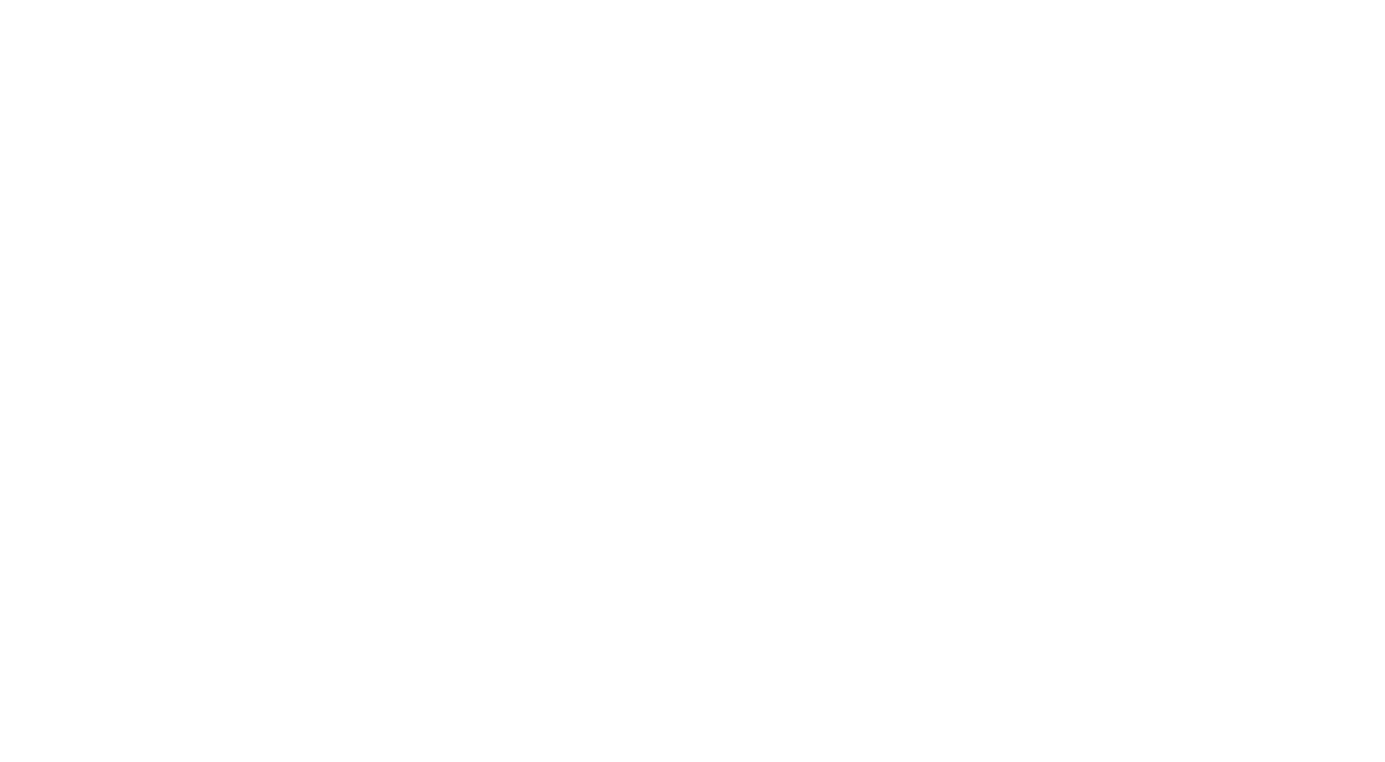
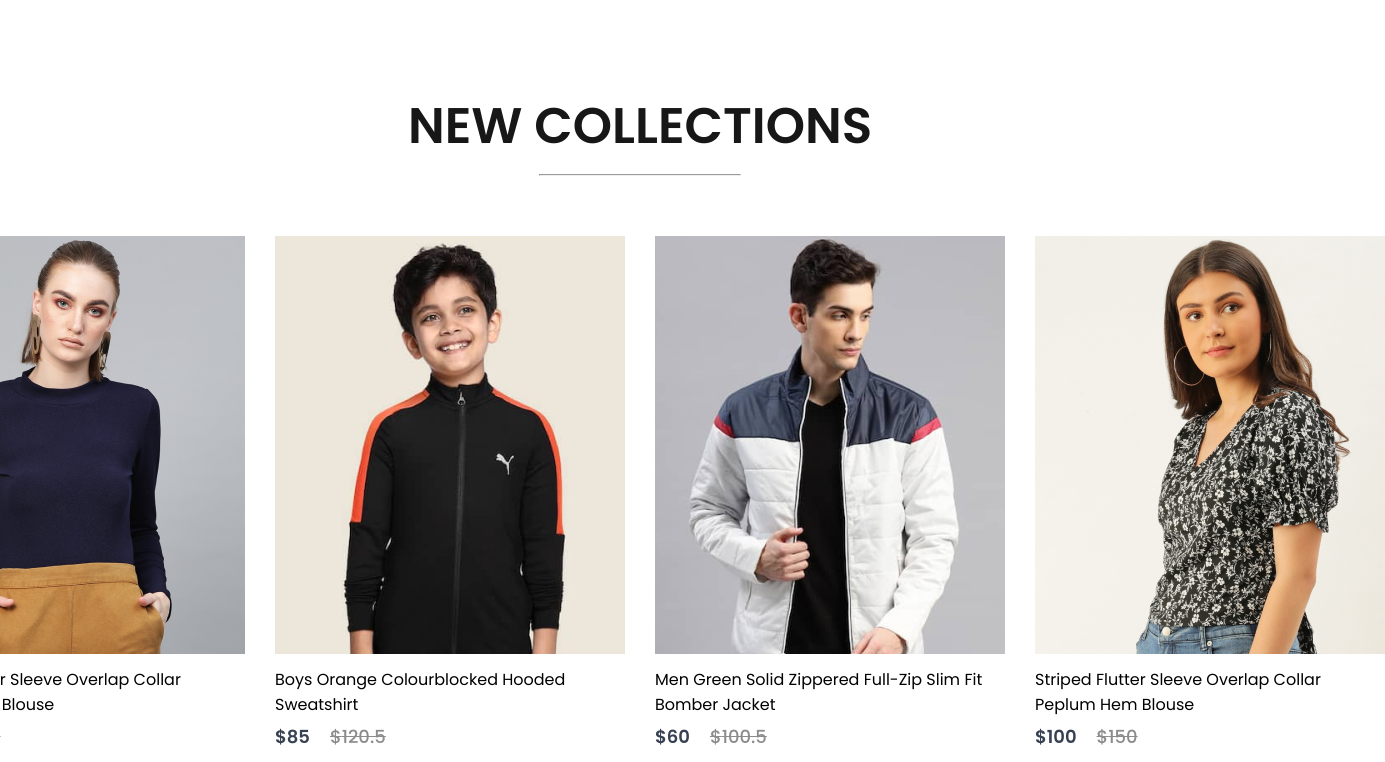
Before and after one commit to sahilsh17/Ecom, a React (Create React App) app in the folder frontend/: page / in a window 1280 px wide. Shown: the part 2158-2920 px from the top of the page, 1385 px wide, since content can reach past the window. Before the commit the page ends 2247 px from the top, so only its background shows below. Built offline with nearby package versions, Linux system fonts and the light colour scheme.

Commit message:
added new collections component and css

```diff
--- /dev/null
+++ b/frontend/src/Components/NewCollections/NewCollections.css
@@ -0,0 +1,25 @@
+.new-collections{
+  display: flex;
+  flex-direction: column;
+  align-items: center;
+  gap: 10px;
+  height: 90vh;
+}
+.new-collections h1{
+  color: #171717;
+  font-size: 50px;
+  font-weight: 600;
+}
+.new-collections hr{
+  width: 200px;
+  height: 6px;
+  border-radius: 10px;
+  background: #252525;
+}
+.collections{
+  display:grid;
+  grid-template-columns: 1fr 1fr 1fr 1fr;
+  margin-top: 50px;
+  gap: 30px;
+
+}
--- /dev/null
+++ b/frontend/src/Components/NewCollections/NewCollections.jsx
@@ -0,0 +1,17 @@
+import React from 'react';
+import './NewCollections.css';
+import new_collection from '../Assets/new_collections';
+import { Item } from '../Items/Item';
+export const NewCollections = () => {
+  return (
+    <div className="new-collections">
+      <h1>NEW COLLECTIONS</h1>
+      <hr />
+      <div className="collections">
+        {new_collection.map((item, i) => {
+          return <Item key={i} id={item.id} name={item.name} image={item.image} new_price={item.new_price} old_price={item.old_price} />
+        })}
+      </div>
+    </div>
+  )
+}
--- a/frontend/src/Components/Offers/Offers.css
+++ b/frontend/src/Components/Offers/Offers.css
@@ -29,7 +29,7 @@
   width: 282px;
   height: 70px;
   border-radius: 35px;
-  background: #414141;
+  background: #ff4141;
   border: none;
   color: white;
   font-size: 22px;
--- a/frontend/src/Pages/Shop.jsx
+++ b/frontend/src/Pages/Shop.jsx
@@ -2,6 +2,7 @@ import React from 'react'
 import { Hero } from '../Components/Hero/Hero'
 import { Popular } from '../Components/Popular/Popular'
 import { Offers } from '../Components/Offers/Offers'
+import { NewCollections } from '../Components/NewCollections/NewCollections'
 
 export const Shop = () => {
   return (
@@ -9,6 +10,7 @@ export const Shop = () => {
       <Hero />
       <Popular />
       <Offers />
+      <NewCollections />
     </div>
   )
 }
```
